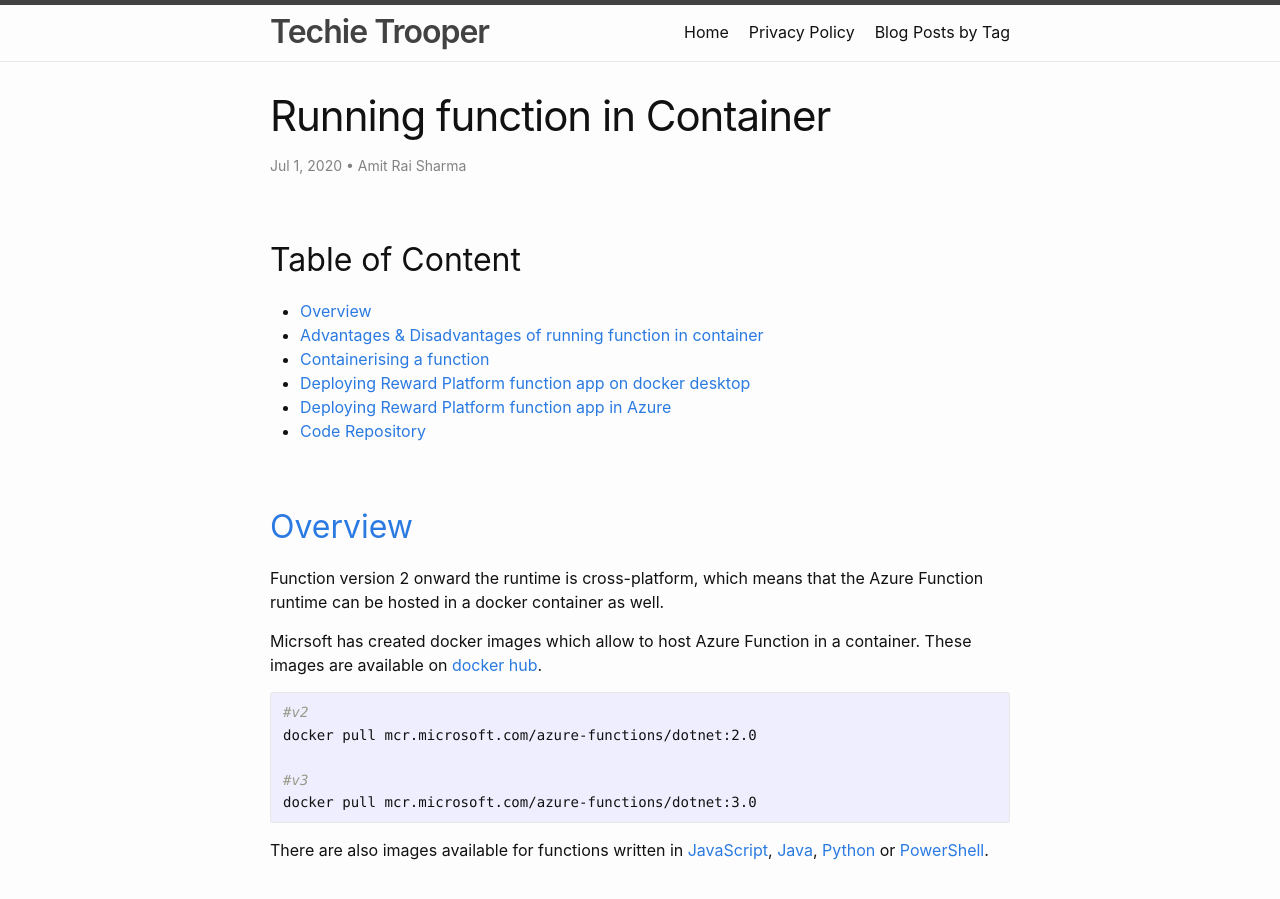
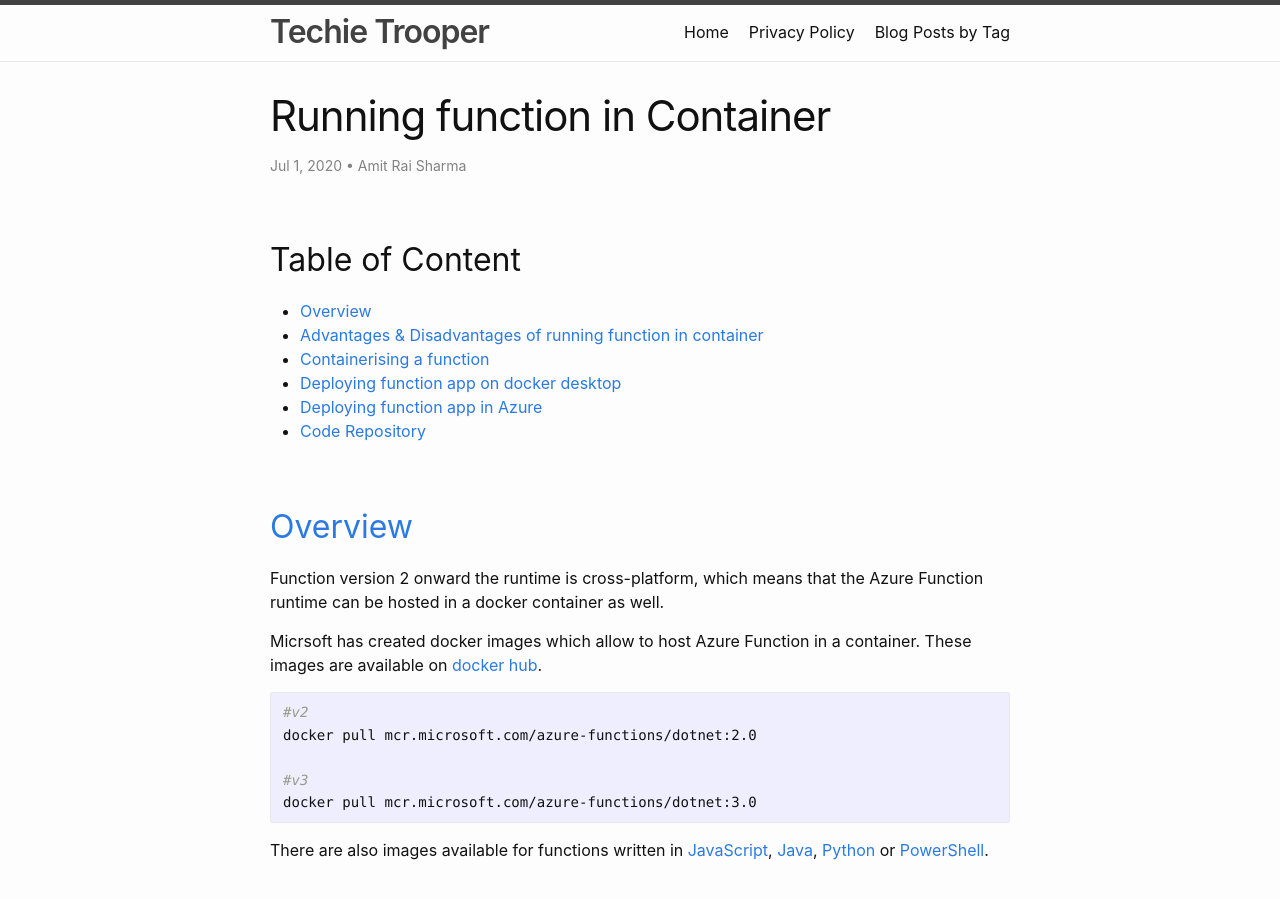
Before and after one commit to aarcosolutions/techie-trooper, a Jekyll site: the page built from _posts/azure/2020-07-01-running-function-in-container.md, in a window 1280 px wide and 900 px high. Built offline with Jekyll 4.4.1, drawn with Linux system fonts in a browser that asks for light colours; comment, search, counter and statistics services are not loaded; some of the changed text lies outside the part shown.

Commit message:
Heading updated

````diff
--- a/_posts/azure/2020-07-01-running-function-in-container.md
+++ b/_posts/azure/2020-07-01-running-function-in-container.md
@@ -12,8 +12,8 @@ tags: azure azure-functions
 - [Overview](#overview)<br/>
 - [Advantages & Disadvantages of running function in container](#advantage-disadvantage)<br/>
 - [Containerising a function](#containerising-a-function)<br/>
-- [Deploying Reward Platform function app on docker desktop](#deploy-containerised-function-local)<br/>
-- [Deploying Reward Platform function app in Azure](#deploy-containerised-function-azure)<br/>
+- [Deploying function app on docker desktop](#deploy-containerised-function-local)<br/>
+- [Deploying function app in Azure](#deploy-containerised-function-azure)<br/>
 - [Code Repository](#code-repository)<br/>
 
 ## <a href="#overview">Overview</a>
@@ -158,7 +158,7 @@ mcr.microsoft.com/dotnet/core/sdk          3.1
 mcr.microsoft.com/azure-functions/dotnet   3.0                                              0431ac042764        2 weeks ago         483MB
 ```
 
-## <a href="#deploy-containerised-function-local">Deploying Reward Platform function app on docker desktop</a>
+## <a href="#deploy-containerised-function-local">Deploying function app on docker desktop</a>
 
 You can run a containerised function app by executing docker run command. In case the function app depends on connection string, keep them handy. You can use [azure cli](https://docs.microsoft.com/en-us/cli/azure/install-azure-cli?view=azure-cli-latest) to retrieve the connection strings from Azure resource like Storage Account or Cosmos Db.
 
@@ -186,7 +186,7 @@ $cosmosDbConnectionString = az cosmosdb keys list -n <cosmos-db-name> -g <resour
 docker run -e AzureWebJobsStorage=$storageConnStr  -e RewardPlatformCosmosDbConnectionString=$cosmosDbConnectionString -p8080:80 reward-platform:v1
 ```
 
-## <a href="#deploy-containerised-function-azure">Deploying Reward Platform function app in Azure</a>
+## <a href="#deploy-containerised-function-azure">Deploying function app in Azure</a>
 
 Containerised function can be deployed to Azure following ways:
 - Virtual Machine with Docker installer
````
